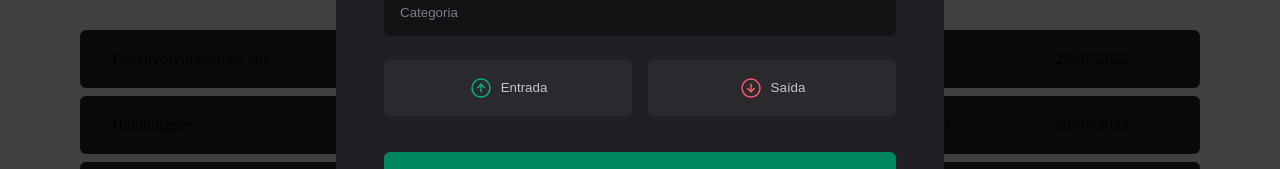
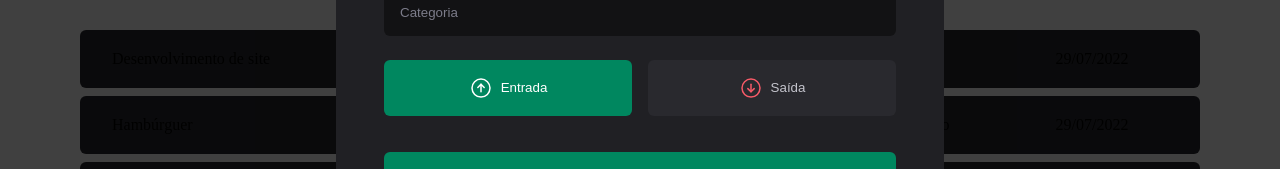
Before and after one commit to danielrmartins/03-dt-money, a React app: page / in a window 1280 px wide. Both pictures are taken after a click on the button "Nova transação". Shown: the part 407-576 px from the top of the page. Built offline with nearby package versions, Linux system fonts and the light colour scheme; data requests are answered from the project's data file; the HTML template or start-up script is replaced by a standard one.

Commit message:
chore: add `Controller` from `react-hook-form`

```diff
--- a/src/components/NewTransactionModal/index.tsx
+++ b/src/components/NewTransactionModal/index.tsx
@@ -1,5 +1,5 @@
 import { ArrowCircleDown, ArrowCircleUp, X } from "phosphor-react";
-import { useForm } from "react-hook-form";
+import { Controller, useForm } from "react-hook-form";
 import * as z from "zod";
 import { zodResolver } from "@hookform/resolvers/zod";
 import * as Dialog from "@radix-ui/react-dialog";
@@ -10,17 +10,21 @@
   description: z.string(),
   price: z.number(),
   category: z.string(),
-  // type: z.enum(['income', 'outcome']),
+  type: z.enum(["income", "outcome"]),
 });
 
 type NewTransactionFormInputs = z.infer<typeof newTransactionFormSchema>;
 
 export function NewTransactionModal() {
   const {
+    control,
     register,
     handleSubmit,
     formState: { isSubmitting },
-  } = useForm<NewTransactionFormInputs>({ resolver: zodResolver(newTransactionFormSchema) });
+  } = useForm<NewTransactionFormInputs>({
+    resolver: zodResolver(newTransactionFormSchema),
+    defaultValues: { type: "income" },
+  });
 
   async function handleCreateNewTransaction(data: NewTransactionFormInputs) {
     await new Promise((resolve) => setTimeout(resolve, 2000));
@@ -40,7 +44,12 @@
           <input type="number" placeholder="Preço" required {...register("price", { valueAsNumber: true })} />
           <input type="text" placeholder="Categoria" required {...register("category")} />
 
-          <TransactionType>
+          <Controller
+            control={control}
+            name="type"
+            render={({ field }) => {
+              return (
+                <TransactionType onValueChange={field.onChange} value={field.value}>
                   <TransactionTypeButton variant="income" value="income">
                     <ArrowCircleUp size={24} />
                     Entrada
@@ -50,6 +59,9 @@
                     Saída
                   </TransactionTypeButton>
                 </TransactionType>
+              );
+            }}
+          />
 
           <button type="submit" disabled={isSubmitting}>
             Cadastrar
```
Lines whose indentation alone changed are shown as unchanged.
